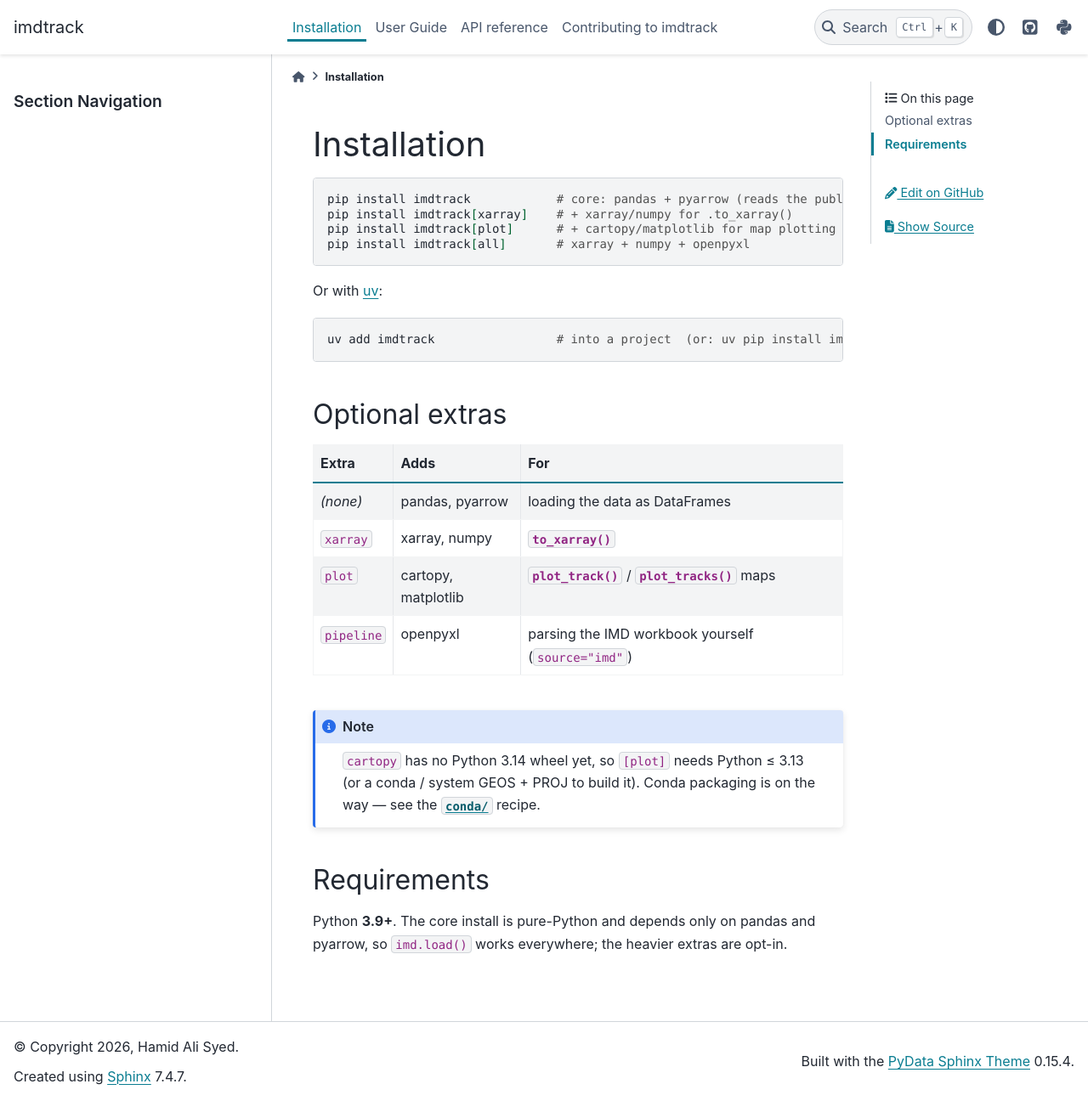
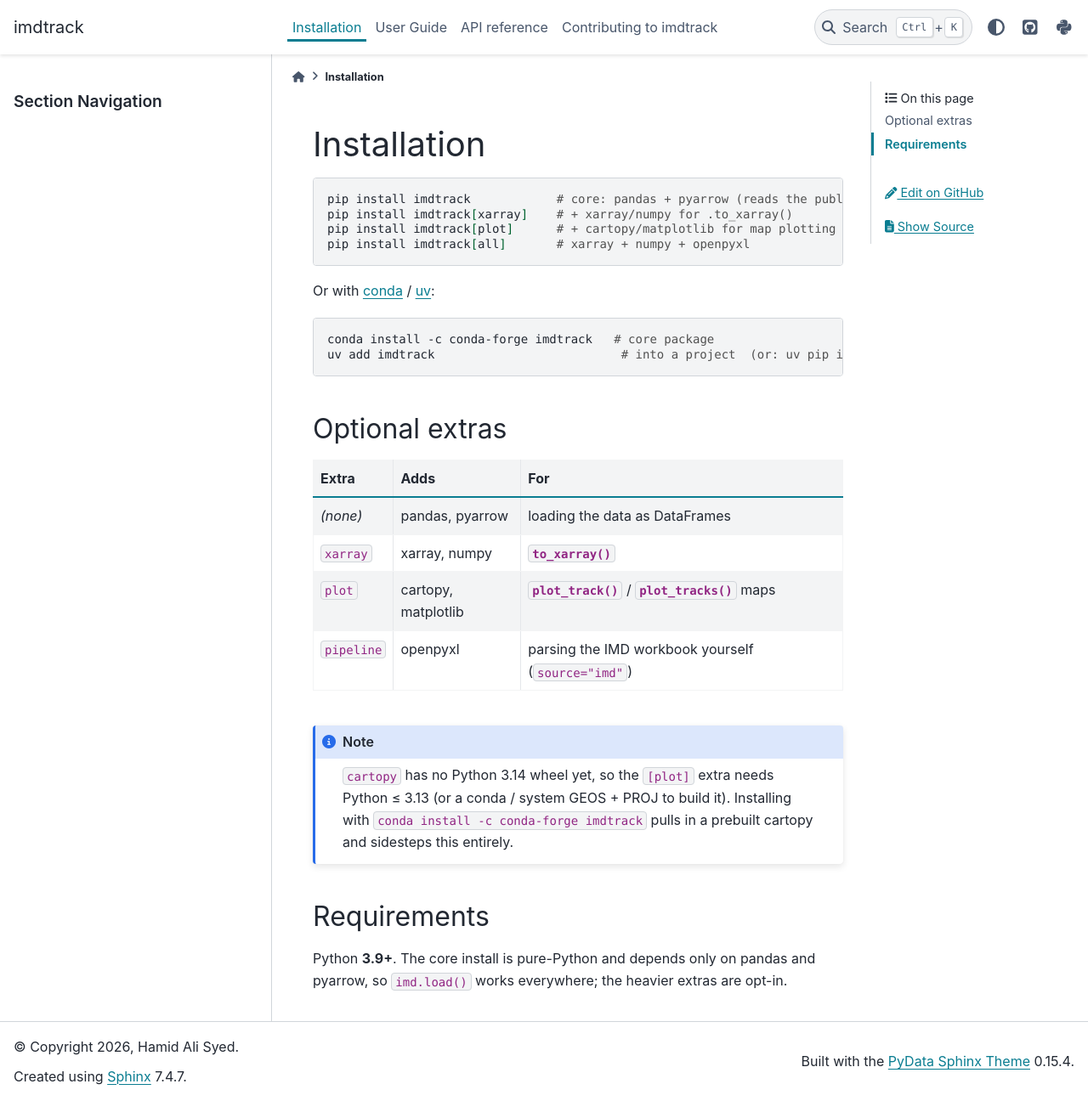
Before and after one commit to syedhamidali/imdtrack, a Sphinx documentation site: the page built from docs/installation.md, in a window 1280 px wide and 1296 px high. Shown: the whole window at 85% size. Built offline with Sphinx 7.4.7 and the PyData theme 0.15.4, drawn with Linux system fonts in a browser that asks for light colours; pages that are not in the unit, such as notebooks, are missing from menus; the version number could not be read and is left out.

Commit message:
conda-forge live: document conda install, drop in-repo recipe (#17)
imdtrack is now on conda-forge (feedstock: conda-forge/imdtrack-feedstock),
which is the source of truth for the recipe going forward. Its autotick bot
maintains version bumps automatically.

- README + docs: add 'conda install -c conda-forge imdtrack'; replace the
  'packaging on the way' note with the prebuilt-cartopy advantage
- remove the now-vestigial conda/ recipe (would only drift from the feedstock)
- drop the pre-commit check-yaml exclude for the deleted recipe

````diff
--- a/docs/installation.md
+++ b/docs/installation.md
@@ -7,10 +7,11 @@ pip install imdtrack[plot]      # + cartopy/matplotlib for map plotting
 pip install imdtrack[all]       # xarray + numpy + openpyxl
 ```
 
-Or with [uv](https://docs.astral.sh/uv/):
+Or with [conda](https://conda-forge.org/) / [uv](https://docs.astral.sh/uv/):
 
 ```bash
-uv add imdtrack                 # into a project  (or: uv pip install imdtrack)
+conda install -c conda-forge imdtrack   # core package
+uv add imdtrack                          # into a project  (or: uv pip install imdtrack)
 ```
 
 ## Optional extras
@@ -23,9 +24,10 @@ uv add imdtrack                 # into a project  (or: uv pip install imdtrack)
 | `pipeline` | openpyxl | parsing the IMD workbook yourself (`source="imd"`) |
 
 ```{note}
-`cartopy` has no Python 3.14 wheel yet, so `[plot]` needs Python ≤ 3.13 (or a
-conda / system GEOS + PROJ to build it). Conda packaging is on the way — see the
-[`conda/`](https://github.com/syedhamidali/imdtrack/tree/main/conda) recipe.
+`cartopy` has no Python 3.14 wheel yet, so the `[plot]` extra needs Python ≤ 3.13
+(or a conda / system GEOS + PROJ to build it). Installing with
+`conda install -c conda-forge imdtrack` pulls in a prebuilt cartopy and sidesteps
+this entirely.
 ```
 
 ## Requirements
````
Also changed, not shown: README.md (+6 -5 lines), .pre-commit-config.yaml, conda/README.md (deleted), 1 other file.
